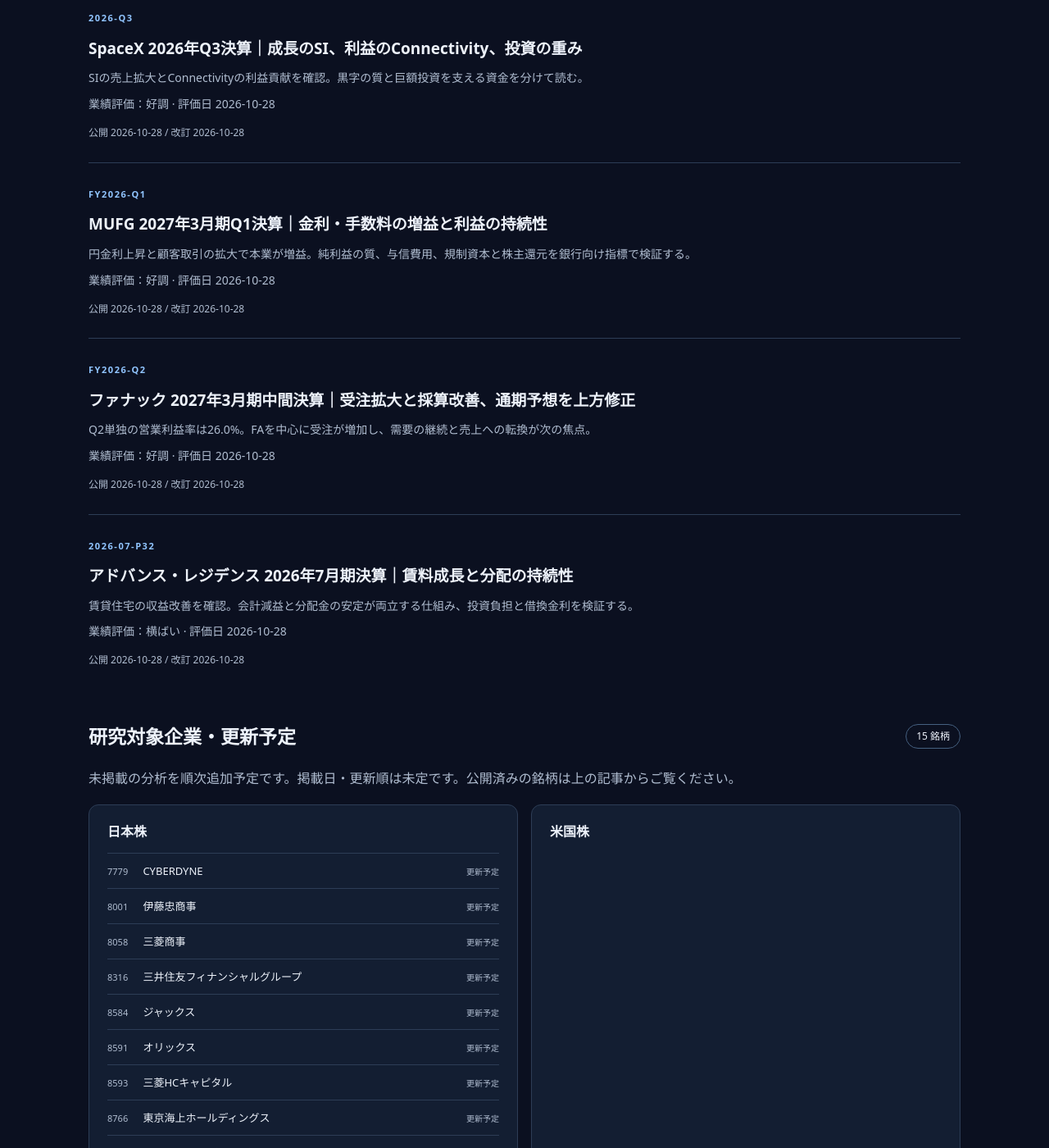
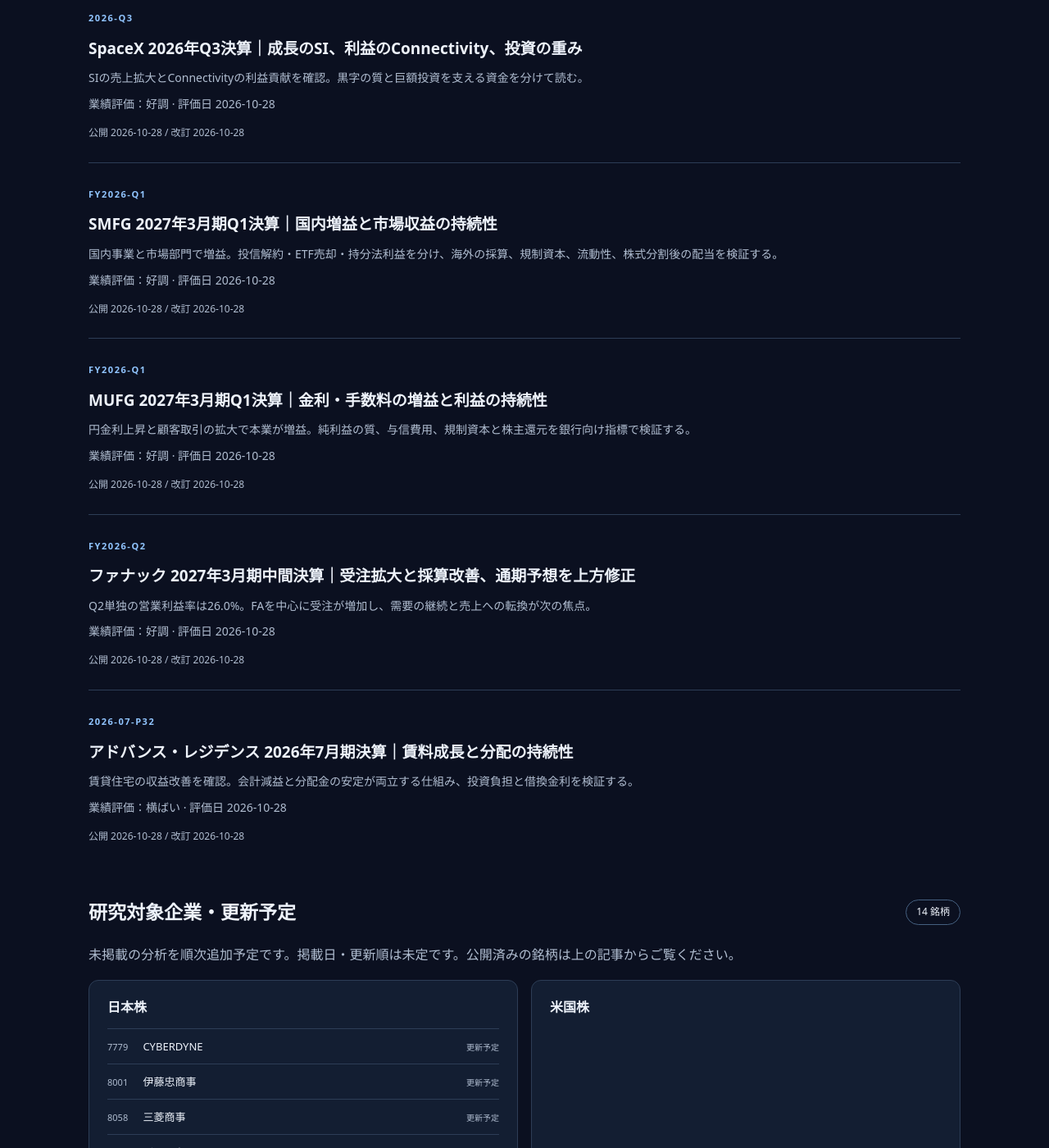
Before and after one commit to nick-shu3/investment-tankyu, a Jekyll site: the page built from index.html, in a window 1280 px wide and 1400 px high, scrolled down 3131 px. Shown: the whole window at 82% size. Built offline with Jekyll 4.4.1, drawn with Linux system fonts in a browser that asks for light colours; some of the changed lines change nothing that is shown.

Commit message:
Add SMFG FY2026 Q1 research with bank earnings, liquidity and split-adjusted comparisons (#7)

```diff
--- /dev/null
+++ b/_articles/smfg-fy2026-q1.md
@@ -0,0 +1,252 @@
+---
+title: "SMFG 2027年3月期Q1決算｜国内増益と市場収益の持続性"
+company_id: smfg
+period: FY2026-Q1
+published: "2026-10-28"
+updated: "2026-10-28"
+announcement: "2026-07-31"
+review_status: 公式資料照合・AI分析
+rating: 好調
+rating_date: "2026-10-28"
+rating_reason: 国内の預貸金収益と手数料が伸び、経費率も改善。市場・売却益への依存、海外事業の減益、与信と金利リスクを継続監視する。
+summary: 国内事業と市場部門で増益。投信解約・ETF売却・持分法利益を分け、海外の採算、規制資本、流動性、株式分割後の配当を検証する。
+conclusions:
+  - 連結業務純益は7,223億円、前年同期比32.7%増。国内の金利・貸出・手数料が改善した。
+  - 親会社株主純利益は5,014億円、33.0%増。投信解約益やETF売却益も含み、増益の持続性を分けて判断する。
+  - グローバル事業は減益。CET1比率12.63%と流動性を確認し、海外の採算改善と信用リスクを追う。
+---
+
+## 3行サマリー
+
+{% for conclusion in page.conclusions %}
+- {{ conclusion }}
+{% endfor %}
+
+正式名称は**株式会社三井住友フィナンシャルグループ**、証券コード8316。東京証券取引所プライム市場・名古屋証券取引所プレミア市場に上場し、NYSEには米国預託証券（ADR）を上場している金融持株会社（S0）。
+
+対象は**2027年3月期第1四半期：2026年4月1日〜6月30日**。会社年度ではFY2026 Q1、日本基準・連結決算で、Q1の単独期間と累計期間は一致する。前年同期は2025年4月1日〜6月30日。決算発表日は**2026年7月31日**、分析・評価日は**2026年10月28日（日本時間）**。公式決算一覧で確認できる最新の日本基準決算は本Q1で、次回中間決算は11月13日予定（S1・S7）。自己資本比率の8月14日追加開示、Q1期末後の自社株買い完了・株式分割も区別して確認した。
+
+**業績評価：好調。株価評価：未実施。** 本サイトでのSMFG初回記事のため、前回記事の予測との比較はまだ行わない。「会社説明」は開示資料の説明、「AI分析」は本記事の解釈を示す。
+
+## 目次
+
+- [主要業績と定義](#results)
+- [良かった点：国内の収益力](#drivers)
+- [事業別分析](#segments)
+- [懸念点：利益の質と海外事業](#quality)
+- [財務・信用リスク・資金調達](#finance)
+- [通期予想・配当・株式分割](#outlook)
+- [次回の注目指標・総合評価](#assessment)
+- [出典・計算方法・更新履歴](#sources)
+
+<h2 id="results">主要業績と定義</h2>
+
+単位は**百万円**、EPSは円。前年同期比は経常収益・経常利益・親会社株主純利益が会社開示率、その他は独自計算。億円の要約はS2の会社表示を採用し、率の計算には下表の百万円値を使う。
+
+| 指標 | FY2026 Q1 | FY2025 Q1 | 前年同期比 |
+|:--|--:|--:|--:|
+| 経常収益 | 2,850,426 | 2,444,404 | ＋16.6% |
+| 連結粗利益 | 1,403,446 | 1,087,762 | ＋29.0% |
+| 資金利益 | 791,890 | 626,284 | ＋26.4% |
+| 役務取引等利益 | 473,844 | 398,788 | ＋18.8% |
+| 営業経費（費用額） | 712,197 | 599,674 | ＋18.8% |
+| 持分法による投資損益 | 31,062 | 56,194 | −44.7% |
+| 連結業務純益 | 722,311 | 544,282 | ＋32.7% |
+| 与信関係費用（費用を正で表示） | 74,769 | 75,645 | −1.2% |
+| 経常利益 | 693,136 | 483,337 | ＋43.4% |
+| 親会社株主に帰属する四半期純利益 | 501,372 | 376,898 | ＋33.0% |
+| 基本EPS（10月の株式分割前） | 131.62 | 97.46 | ＋35.1% |
+
+出典：S1短信冒頭・別添決算説明資料p.1、S2 p.2・5。役務取引等利益には信託報酬を含めていない。営業経費・与信費用は損益上のマイナス表示を費用額として正数に変換した。会社の「株式等損益」は連結業務純益の後で加算されるが、持分法利益はすでに連結業務純益に含まれる。
+
+**SMFGの連結業務純益＝連結粗利益−営業経費＋持分法投資損益**。一般貸倒引当金繰入前であり、会社間で同じ「業務純益」という名称でも範囲が異なる。連結粗利益は受払利息や手数料等の収支を集計したもので、一般企業の売上高・営業利益率へ置き換えない（S1別添p.1、S2 p.21）。表示値は百万円未満切捨てのため、加減算には端数差が生じ得る。
+
+比較条件では、当期に金融商品関連の会計基準等を適用し、会社は重要な影響なしと説明している。また、連結範囲の重要な変更として日本総研ホールディングス1社の除外がある（S1注記事項・添付p.7）。成長率をすべて既存事業の数量増とは見なさない。Q4の期末処理・季節性を含む単純な前四半期比は本記事では算定しない。
+
+<h2 id="drivers">良かった点：国内の収益力</h2>
+
+### 利ざやと貸出残高がともに改善
+
+三井住友銀行（SMBC）単体の国内預貸金利回りは次のとおり。SMFG連結全体や海外を含む利ざやではない。
+
+| SMBC国内 | 当期Q1 | 前年同期Q1 | 増減 |
+|:--|--:|--:|--:|
+| 貸出金利回り | 1.61% | 1.26% | ＋0.35pt |
+| 預金等利回り | 0.30% | 0.18% | ＋0.12pt |
+| 預貸金利回り差 | 1.31% | 1.08% | ＋0.23pt |
+
+出典：S1別添p.3、S2 p.7。預金コスト上昇は利益にマイナスだが、貸出利回りの上昇幅が上回った。
+
+国内貸出の期中平均残高は**69.6兆円、前年同期比＋4.9兆円**、資金コスト対比の国内貸出スプレッドは**0.68%、＋0.02ポイント**（S2 p.7、内部管理・増減は為替影響等調整後）。これは上表の「預貸金利回り差」と定義が異なる。大企業平均残高は28.8兆円へ4.4兆円増え、法人向けの資金需要が成長を支えている。
+
+会社説明では、連結業務純益の増加1,780億円のうち、金利が約300億円、為替が約250億円寄与した（S2 p.1）。これを親会社株主純利益への税引後寄与額とは扱わない。
+
+AI分析：金利環境に加え、貸出数量の拡大も国内増益を支えている。ただし、大口案件による残高増の継続性と預金金利の追随を確認する必要がある。会社の金利感応度試算は将来の予想であり、実績とは区別する。
+
+### 手数料の成長と費用効率
+
+連結役務取引等利益は**18.8%増**。会社は国内ホールセール、資産運用、決済等を増益要因に挙げる。Olive獲得件数は6月に**800万件を突破**した（S2 p.2・5・16）。獲得件数は稼働顧客数・預金残高・利益と同義ではない。
+
+営業経費も18.8%増え、インフレや売上連動費等の負担がある。一方、粗利益は29.0%増とより速く伸び、経費率は**55.1%→50.7%**へ4.4ポイント改善した（S2 p.2）。
+
+AI分析：預金・融資・資産運用・決済を組み合わせた顧客基盤の拡大は強みになり得る。競争力が一段高まったかは、獲得件数だけでなく継続利用と費用を差し引いた利益で検証する。市場収益を含む粗利益が減る局面では、経費率が再び上昇する可能性もある。
+
+<h2 id="segments">事業別分析</h2>
+
+S1添付p.8の**報告セグメント・円ベース**を使う。単位は百万円。部門利益には持分法利益・社内管理上の協働収益等を含む「その他」があり、粗利益から経費を引くだけでは部門業務純益にならない。本社管理等は内部取引の消去も含む。
+
+| 事業部門 | 当期粗利益 | 当期業務純益 | 前年同期業務純益 | 利益増減額 |
+|:--|--:|--:|--:|--:|
+| ホールセール | 372,100 | 271,500 | 219,300 | ＋52,200 |
+| リテール | 428,800 | 120,900 | 74,500 | ＋46,400 |
+| グローバル | 386,700 | 151,200 | 184,700 | −33,500 |
+| 市場 | 233,500 | 178,900 | 114,900 | ＋64,000 |
+| 本社管理等 | −17,654 | −189 | −49,118 | ＋48,929 |
+| 合計 | <span style="white-space:nowrap">1,403,446</span> | 722,311 | 544,282 | ＋178,029 |
+
+出典：S1添付p.8。増減は表示値の差。S2 p.16〜17の**為替影響等調整後**の前年差（ホールセール＋497億円、リテール＋456億円、グローバル−374億円、市場＋639億円）とは基準が異なる。表内の円ベース実績と調整後増減を混ぜて成長率を算定しない。
+
+会社説明：ホールセールは国内預貸金収益と法人の各種取引、リテールは預金収益・資産運用が寄与。市場は株高を捉えたポートフォリオ運営とセールス＆トレーディングが好調だった。一方、グローバルは低採算案件の削減・新規案件の選別で貸金収益が減り、経費増とSMBC Aviation Capital（SMBCAC）の前年保険金受領の剥落も減益要因となった（S2 p.16〜17）。
+
+AI分析：国内の顧客部門が改善した点は評価できるが、全体の増益をそのまま海外にも広げて解釈できない。本社管理等の改善も総額に寄与している。グローバル事業の選別は将来の資本効率を高める可能性がある一方、現時点では利益減少を伴う。貸出縮小だけで改革成功とは判定しない。
+
+<h2 id="quality">懸念点：利益の質と海外事業</h2>
+
+### 増益の全額が預貸金の安定収益ではない
+
+- **投資信託解約損益：** SMBC単体の資金利益5,756億円には**596億円**を含み、前年同期から404億円増加した（S2 p.3・5）。資金利益の伸びをすべて金利・貸出増と説明しない。
+- **ETF売却益：** 連結株式等損益755億円の増加には、ETF売却益**460億円、前年差＋320億円**が寄与した。政策保有株式売却益は390億円で、むしろ220億円減少している。また、前年の東亜銀行株式売却に伴う損失の剥落が280億円の改善要因となった（S2 p.2）。
+- **持分法利益：** 連結業務純益に含まれる持分法投資損益は311億円で、前年から251億円減少。会社はSMBCACの保険金受領の剥落130億円と東亜銀行の外部会社化の影響を挙げる（S2 p.2）。この反動と、海外の通常の貸金収益の減少を分けて考える。
+
+一方、会社が開示する**SMBC単体のコア業務純益（除く投資信託解約損益）**は**426,947百万円、前年同期比56.4%増**（前年272,970百万円、S1別添p.2）。一般貸倒引当金繰入前業務純益から国債等債券損益を除き、さらに投信解約損益を除いた会社の補助指標である。グループ連結の「正常純利益」ではないが、市場関連項目を除いても銀行単体の収益改善があることは確認できる。
+
+### 経常利益から純利益まで
+
+| 項目 | 当期（百万円） | 前年同期（百万円） |
+|:--|--:|--:|
+| 経常利益 | 693,136 | 483,337 |
+| 特別損益（純額） | −1,616 | −1,762 |
+| 税金等調整前四半期純利益 | 691,519 | 481,574 |
+| 法人税等 | 185,474 | 102,242 |
+| 非支配株主に帰属する四半期純利益 | 4,673 | 2,433 |
+| 親会社株主に帰属する四半期純利益 | 501,372 | 376,898 |
+
+出典：S1添付p.5・別添p.1。会社開示の切捨てによる端数差がある。法人税等は税効果を含み、当社・一部国内子会社では年間の見積実効税率等を使って計算される（S1添付p.7）。
+
+AI分析：純利益増は特別利益の急増や税負担減で作られたものではない。法人税等÷税前利益は独自計算で**21.2%→26.8%**に上昇し、経常利益ほど純利益は伸びていない。税率変化の個別要因は今回の確認資料では特定していない。投信・ETF・政策株の税引前利益を純利益から単純に差し引いた独自の「正常利益」は算定しない。
+
+海外では、円換算された貸出増と実際の資産拡大も区別する。SMBC貸出金の海外店等残高は前年6月末から2.6兆円増だが、**為替影響を除くと1.3兆円減**（S2 p.7）。資産の選別が収益性向上に結び付くか、採算・費用・信用リスクを併せて確認したい。
+
+<h2 id="finance">財務・信用リスク・資金調達</h2>
+
+### 連結与信費用は小幅減、銀行単体は増加
+
+連結与信費用は**75,645→74,769百万円**と小幅に減った。一方、SMBC単体は**5,423→13,936百万円**へ増加。S2 p.10の概数ではSMCCの費用380億円は前年より30億円増え、海外銀行現法の170億円は50億円減少している。連結の費用が横ばいに近くても、発生源は同じではない。
+
+6月末の連結不良債権残高は**11,489億円**、3月末13,493億円から減少し、不良債権比率も**0.97%→0.81%**へ低下した（S1別添p.3）。分母は銀行法・再生法に基づく対象債権総額で、貸借対照表の貸出金とは異なる。
+
+AI分析：残高と比率の改善は確認できるが、債権償却による残高減少もあり得るため、回収だけの改善とは言い切れない。実際、連結の貸出金償却額は395.66億円から700.94億円へ増えている（S1別添p.1）。当期費用は引当・戻入等を含む純額であり、償却額をもう一度加算しない。通期与信費用予想**3,400億円**に対する進捗と海外・消費者金融の変化を監視する（S2 p.2・10）。
+
+### 規制資本は改善、完全実施ベースを区別
+
+| SMFG連結・国際統一基準 | 2026年6月末 | 2026年3月末 |
+|:--|--:|--:|
+| 総自己資本比率 | 16.24% | 15.69% |
+| Tier1比率 | 15.04% | 14.49% |
+| 普通株式等Tier1（CET1）比率 | 12.63% | 12.41% |
+| CET1資本額（億円） | 129,011 | 125,440 |
+| リスク・アセット（億円） | <span style="white-space:nowrap">1,021,282</span> | <span style="white-space:nowrap">1,010,782</span> |
+
+出典：S3、S2 p.15（8月14日追加ページ）。銀行子会社の比率ではなく持株会社グループ連結。短信冒頭の自己資本比率**4.9%**は会計上の自己資本÷総資産であり、規制上のCET1比率と異なる。
+
+S2 p.15のバーゼルⅢ最終化・完全実施ベースではCET1比率**11.2%**、**除くOCIでは10.5%**（3月末は11.1%・10.3%）。同資料は2029年3月末の完全実施を前提とする。OCI除外の表示や、その下の「その他有価証券評価差額金を除く」資本・リスクアセットの定義を、現在の規制比率12.63%と置き換えない。
+
+AI分析：資本の改善は貸出・投資・還元の余地を支えるが、株価・為替・買収やリスクアセットの増加で変動する。今回の比率だけから追加の自社株買い余力を金額で断定しない。
+
+### 流動性と銀行の資金構造
+
+SMFG連結の**LCRはQ1の3か月平均138.3%**（前四半期平均141.1%）、**NSFRは6月末114.8%**（3月末114.2%）を確認した（S8）。LCRは短期の資金流出への対応、NSFRはより長期の資産に対する安定調達を確認する指標で、いずれも利益やFCFではない。LCRはS2 p.15に示された所要水準100%を上回るが、前四半期から低下している。
+
+| 連結貸借対照表（兆円） | 2026年6月末 | 2026年3月末 |
+|:--|--:|--:|
+| 現金預け金 | 71.46 | 73.70 |
+| 有価証券 | 39.99 | 39.97 |
+| 貸出金 | 119.76 | 117.63 |
+| 預金（譲渡性預金を除く） | 186.76 | 185.67 |
+| 譲渡性預金 | 13.59 | 15.67 |
+| 借用金 | 9.60 | 9.37 |
+| 社債 | 16.05 | 15.37 |
+
+出典：S1添付p.3〜4。百万円÷1,000,000を小数第2位へ丸めた抜粋で、売現先勘定等も調達源となる。S2 p.13の「預金200.4兆円」は譲渡性預金を含む表示であり、上表の預金186.76兆円と同じ範囲ではない。
+
+S2 p.14のSMBC・主要現地法人合算の外貨管理BSでは、貸出金3,450億米ドルに対し、顧客性預金（中銀預金を含む）は3,110億米ドル。これに社債・円投等の中長期調達を組み合わせている。これはSMFG連結全体の預金額ではない。AI分析：預金総額だけでなく、外貨の調達コストと期間構成も重要になる。
+
+**CFの開示限界：** S1添付p.9はQ1の連結CF計算書を作成していないと明記している。当該Q1の営業CF・設備投資の現金支出・FCFは**未確認・未算定**。現金預け金の差額や減価償却費から補完しない。銀行では預金・貸出が本業であり、一般企業のネット有利子負債やFCFだけで財務健全性を判定しない。
+
+### 金利上昇による利益と債券リスクを併せて見る
+
+6月末の連結「その他有価証券」の国内債券評価損益は**−3,191億円**、外国債券は**−3,436億円**。満期保有目的の評価損益は別に**−2,685億円**である（S1別添p.4）。実現した損益や、そのまま当期純利益・規制資本から控除する額とは異なる。
+
+SMBC円債のデュレーションは**3月末3.9年→6月末5.0年**（内部管理・ヘッジ会計適用分と満期保有分等を除く、S2 p.11）。AI分析：預貸金収益には金利上昇が追い風でも、債券側の価格感応度・含み損は同時に確認する必要がある。ヘッジや満期保有の区分を無視して評価損を単純合算した「実質損失」は作らない。
+
+<h2 id="outlook">通期予想・配当・株式分割</h2>
+
+**会社予想：** 通期親会社株主純利益は**1兆7,000億円、前期比7.4%増**で修正なし（S1冒頭）。Q1進捗率は独自計算で**29.5%**、S2の表示では29%。会社は国内利上げ等の環境を踏まえ上振れを追求すると説明するが、正式な上方修正とは区別する。Q1を4倍した数字を独自の通期予想としない。
+
+### 配当は株式分割の前後をそろえる
+
+**2026年10月1日に1株を2株に分割済み**であることを株式基本情報で確認した（S6）。Q1短信のEPS131.62円はこの2分割前で、同じ基準への単純換算は**65.81円**となる。一方、通期予想EPS**223.58円**は短信の注記上すでに当該分割と自己株式取得を考慮した値であり、131.62円と直接比較しない。
+
+| 配当の比較基準 | 2027年3月期予想 | 2026年3月期実績 |
+|:--|--:|--:|
+| 10月の分割前に換算した年間額 | 180円 | 157円 |
+| 10月の分割後に換算した年間相当額（独自換算） | 90円 | 78.50円 |
+
+出典：S1冒頭・S6。2027年3月期の権利ベースの予想は**中間90円（分割前）・期末45円（分割後）**。異なる株数基準の90円と45円を単純合算して年間135円と評価しない。同一基準での増配率は14.6%。いずれも当期は予想であり、実績ではない。
+
+会社は累進的配当と配当性向40%を基本に、資本・業績・株価・成長投資機会等を踏まえて機動的な自己株式取得を行う方針（S6）。増益率や株式分割そのものから追加還元を確約できない。
+
+### 自社株買いはQ1中と期末後を分ける
+
+5月13日決議の1,800億円枠に対し、**6月30日時点の取得累計は17,614,900株・108,513,101,300円（約1,085億円、約定ベース）**（S4）。期末後の7月31日までの累計は**28,018,600株・179,999,535,300円（約1,800億円）**で取得終了した（8月3日公表、S5）。株数はいずれも10月分割前。
+
+S5の消却予定日は8月20日であり、ここでは同資料の「予定」として記録する。取得額全体をQ1の現金支出と見なさず、取得・決済・消却・株式分割を区別する。
+
+<h2 id="assessment">次回の注目指標・総合評価</h2>
+
+**次回中間決算は2026年11月13日予定**、投資家説明会は11月19日予定。公式IRカレンダーで10月28日に確認した（S7）。予定は変更され得る。説明会日を決算発表日と混同せず、未確認の発表時刻は記載しない。
+
+| 注目指標 | 今回の確認結果 | 次回に確認すること |
+|:--|:--|:--|
+| 国内の預貸金収益 | 預貸金利回り差1.31%、国内平均貸出69.6兆円 | 預金金利の追随、大口貸出の継続性、スプレッド |
+| 顧客取引と費用 | 役務利益18.8%増、経費率50.7% | Oliveの継続利用、資産運用・法人手数料の持続性 |
+| 市場・売却益 | 投信解約596億円、ETF売却460億円 | 相場要因が鈍化しても銀行の基礎収益が伸びるか |
+| グローバル事業 | 円ベース部門純益335億円減 | 選別後の採算、外貨預金コスト、保険金反動後の利益 |
+| 信用・資本・流動性 | 与信費用748億円、CET1 12.63%、LCR 138.3% | 費用3,400億円予想、償却・不良債権、還元後の資本・NSFR |
+| 通期予想と還元 | 純利益予想1.7兆円、分割前換算配当180円 | 正式な予想修正、中間期CF、分割後基準でのEPS・配当 |
+
+中間決算は6か月累計と単独Q2を分け、差額計算する場合も会計方針・範囲・株式分割の条件を確認する。初回の見立ては「国内の基礎収益は改善しているが、市場売却益と海外改革の寄与は継続検証が必要」と記録する。
+
+**総合評価：好調（2026年10月28日）。** 成長性は国内貸出と顧客取引の増加、収益性は経費率と投信解約損益を除く銀行コア業務純益の改善を評価する。財務面は規制資本と流動性を確認した一方、海外の減益、債券評価、与信費用の発生源を監視する。業績評価を株価の割安・割高や買い推奨へ結び付けない。**株価評価：未実施。** 本人コメントは未提供のため掲載しない。
+
+<h2 id="sources">出典・計算方法・更新履歴</h2>
+
+すべて企業公式資料。確認日は2026年10月28日。PDFページは印刷番号であり、S1は「添付資料」「別添決算説明資料」で番号が再開する。データは日本基準の連結・SMBC単体・内部管理を明記して使い分けた。
+
+- **S0**：[会社概要](https://www.smfg.co.jp/company/info/overview.html)、[株式基本情報](https://www.smfg.co.jp/investor/stock/overview.html)。正式名称・コード・上場市場を確認。更新型ページで単一の公表日は記載なし。
+- **S1**：[2027年3月期 第1四半期決算短信〔日本基準〕（連結）](https://www.smfg.co.jp/investor/financial/latest_statement/2027_3/2027_1q_01.pdf)。2026年7月31日公表。冒頭：主要業績・EPS・配当・予想、添付p.3〜5：BS・PL、p.7：会計方針・税金費用、p.8：セグメント、p.9：CF未作成。別添p.1：連結利益の構成、p.2：銀行単体・コア利益、p.3：国内利回り・不良債権、p.4：有価証券。
+- **S2**：[2026年度1Q実績](https://www.smfg.co.jp/investor/financial/latest_statement/2027_3/2027_1q_03.pdf)。2026年7月31日公表、p.15は8月14日追加と明記。p.1〜5：増益要因・投信・ETF・費用、p.7〜10：貸出・与信、p.11〜15：債券・資金構造・資本、p.16〜17：為替影響等調整後の部門実績、p.21：用語定義。
+- **S3**：[2027年3月期第1四半期における自己資本比率の状況について](https://www.smfg.co.jp/news/pdf/j20260814_02.pdf)。2026年8月14日公表。SMFG連結・国際統一基準の表を使用。
+- **S4**：[自己株式の取得状況に関するお知らせ](https://www.smfg.co.jp/news/pdf/j20260701_01.pdf)。2026年7月1日公表。6月30日時点の取得累計と約定ベースの注記。
+- **S5**：[自己株式の取得状況および取得終了ならびに自己株式の消却に関するお知らせ](https://www.smfg.co.jp/news/pdf/j20260803_02.pdf)。2026年8月3日公表。7月の取得、取得完了の累計、消却予定を区別。
+- **S6**：[株主還元方針・配当情報](https://www.smfg.co.jp/investor/stock/dividend.html)、[株式基本情報](https://www.smfg.co.jp/investor/stock/overview.html)。累進的配当方針・配当性向、10月1日の2分割実施を確認。更新型ページの公表日は未記載。配当の当期予想・EPSの基準はS1も照合。
+- **S7**：[決算関連資料](https://www.smfg.co.jp/investor/financial/latest_statement.html)、[IRカレンダー](https://www.smfg.co.jp/investor/calendar/)。最新決算・次回日程を確認。ページに次回日程の告知日は記載なし。
+- **S8**：[バーゼルⅢ「KM1：主要な指標（流動性比率関連）」](https://www.smfg.co.jp/investor/financial/basel_3/2027/2027_fgq1_km102.pdf)、[流動性カバレッジ比率](https://www.smfg.co.jp/investor/financial/basel_3/2027/2027_fgq1_cov.pdf)、[安定調達比率](https://www.smfg.co.jp/investor/financial/basel_3/2027/2027_fgq1_nsfr.pdf)。対象は2026年度Q1・SMFG連結。LCRは3か月平均、NSFRは期末値。公表日はPDFに記載なく未確認。LCRはS2 p.15でも照合した。
+
+独自計算：前年同期比＝（当期÷前年同期−1）×100、利益増減＝当期−前年同期、純利益進捗率＝501,372÷1,700,000×100≒29.5%。税負担割合＝法人税等÷税前利益×100、分割後相当のQ1 EPS＝131.62÷2＝65.81円、年間配当相当額＝分割前額÷2、同一基準の増配率＝（180÷157−1）×100≒14.6%。会社が開示した実績・予想と、比較用の独自換算を区別する。
+
+未確認・未実施：当該Q1の営業CF・設備投資現金支出・FCF、税負担割合の変化の個別要因、消却予定の実行確認、株価評価。未公表の中間決算値を先取りしない。
+
+### 更新履歴
+
+- 2026年10月28日：初稿。公式短信・実績概要・8月14日の資本開示・流動性資料・自己株式取得・株式分割・次回日程を照合。Q1中と期末後の情報、連結と銀行単体、円ベースと為替影響等調整後、分割前後の1株指標を区別して記録した。
--- a/_data/companies.json
+++ b/_data/companies.json
@@ -87,7 +87,7 @@
     "name": "三井住友フィナンシャルグループ",
     "ticker": "8316",
     "type": "日本株",
-    "description": "日本株",
+    "description": "金融持株会社（銀行・証券・カード等）",
     "legal_name": "株式会社三井住友フィナンシャルグループ",
     "listing": {
       "status": "listed",
```
Also changed, not shown: README.md.
